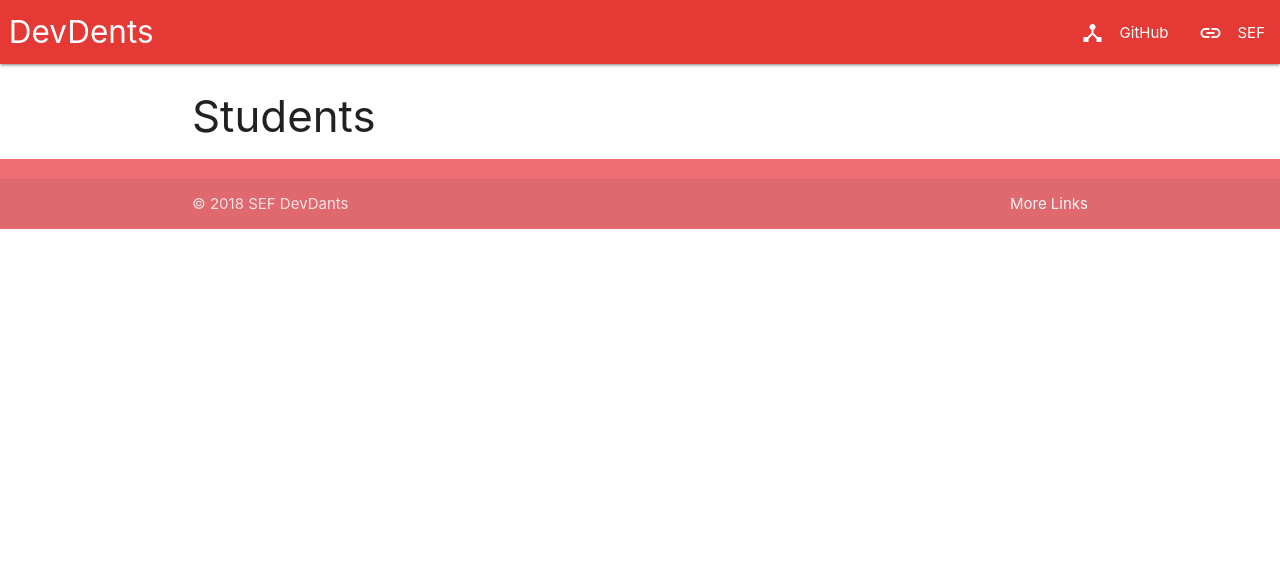
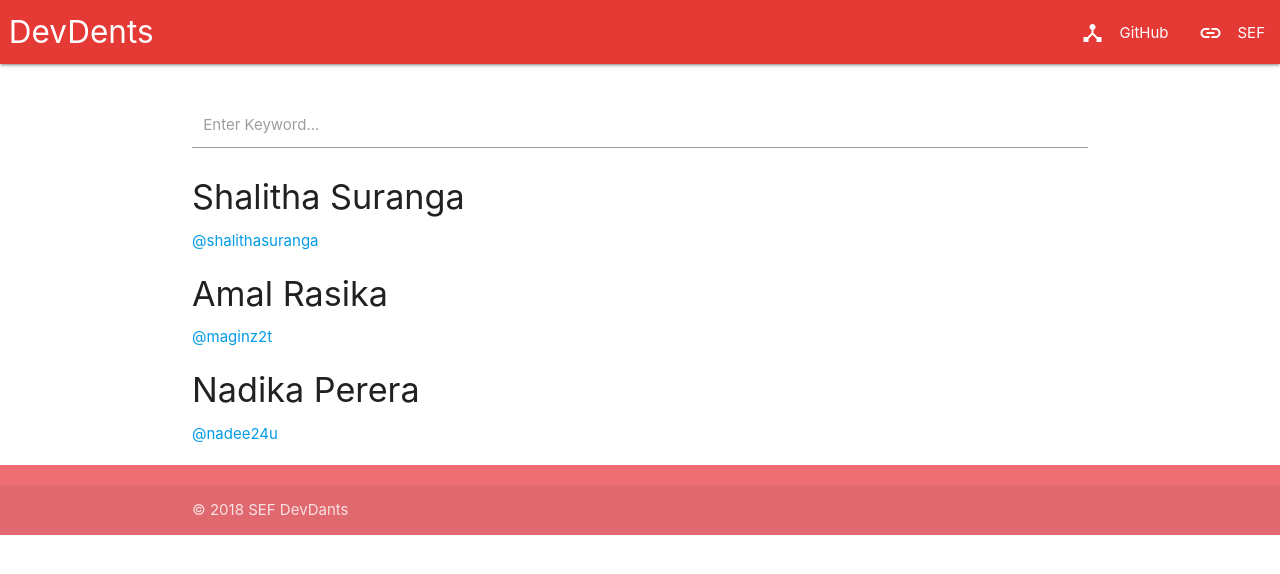
Before and after one commit to sef-global/devdents, a plain HTML site: page index.html in a window 1280 px wide. Drawn offline with nearby package versions, Linux system fonts and the light colour scheme.

Commit message:
List students from entries.json

```diff
--- a/index.html
+++ b/index.html
@@ -1,6 +1,8 @@
 <!DOCTYPE html>
 <html>
   <head>
+    <!-- JQuery min -->
+    <script src="https://cdnjs.cloudflare.com/ajax/libs/jquery/3.3.1/jquery.min.js"></script>
     <!--Import Google Icon Font-->
     <link href="https://fonts.googleapis.com/icon?family=Material+Icons" rel="stylesheet">
     <!-- Compiled and minified CSS -->
@@ -30,14 +32,18 @@
 
 
     <div class = "container">
-      <h3>Students</h3>
+    <br/>
+      <div class="input-field col s1">
+        <input id="last_name" type="text" class="validate">
+        <label for="last_name">Enter Keyword...</label>
+      </div>
+      <div id="studentsLoader"></div>
     </div>
 
     <footer class="page-footer">
         <div class="footer-copyright">
           <div class="container">
           © 2018 SEF DevDants
-          <a class="grey-text text-lighten-4 right" href="#!">More Links</a>
           </div>
         </div>
       </footer>
--- a/scripts/homepage.js
+++ b/scripts/homepage.js
@@ -1,2 +1,33 @@
-let elem = document.querySelector('.sidenav');
-let instance = M.Sidenav.init(elem, null);
+$(document).ready(() => {
+    $('.sidenav').sidenav();
+    loadStudents();
+});
+
+
+let loadStudents = () => {
+
+    $.ajax({
+        url : 'storage/entries.json',
+        dataType : 'json',
+        type : 'GET',
+        success : (response) => {
+            renderStudents(response);
+        }
+    });
+
+};
+
+let renderStudents = (students) => {
+    let elem = $('#studentsLoader');
+    let con = '';
+    for(let i in students) {
+        let student = students[i];
+        con += '<div class="row">' +
+                    '<div class="s1">' +
+                        '<h4>' + student.name + '</h4>' +
+                        '<a href="#">@' + student.githubUsername + '</a>' +
+                    '</div>' +
+                  '</div>';
+        elem.html(con);
+    }
+};
--- a/storage/entries.json
+++ b/storage/entries.json
@@ -1,6 +1,17 @@
 [
     {
-        "username" : "shalithasuranga",
+        "name" : "Shalitha Suranga",
+        "githubUsername" : "shalithasuranga",
         "university" : "UWU"
+    },
+    {
+        "name" : "Amal Rasika",
+        "githubUsername" : "maginz2t",
+        "university" : "SUSL"
+    },
+    {
+        "name" : "Nadika Perera",
+        "githubUsername" : "nadee24u",
+        "university" : "IIT"
     }
 ]
```
